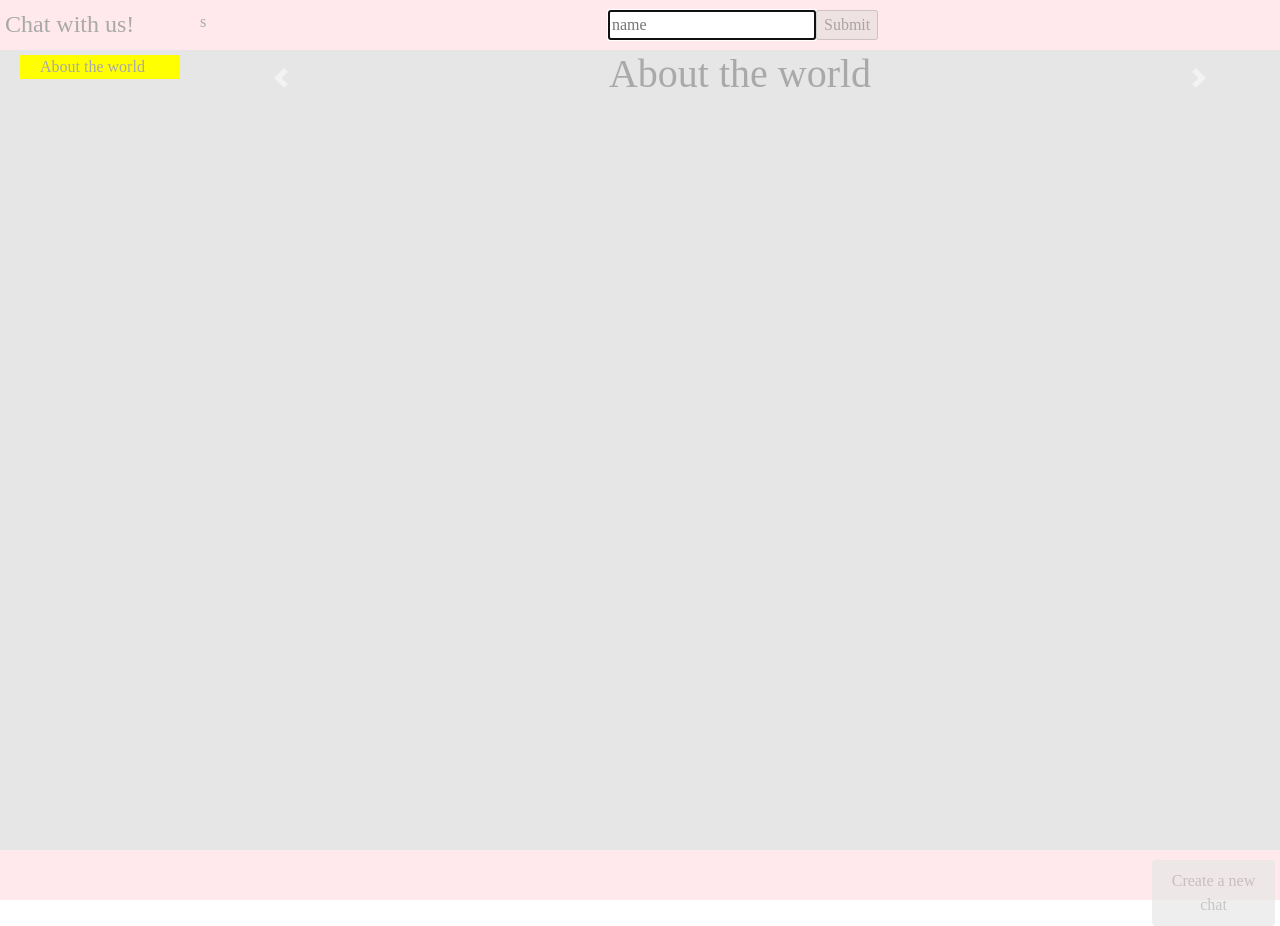
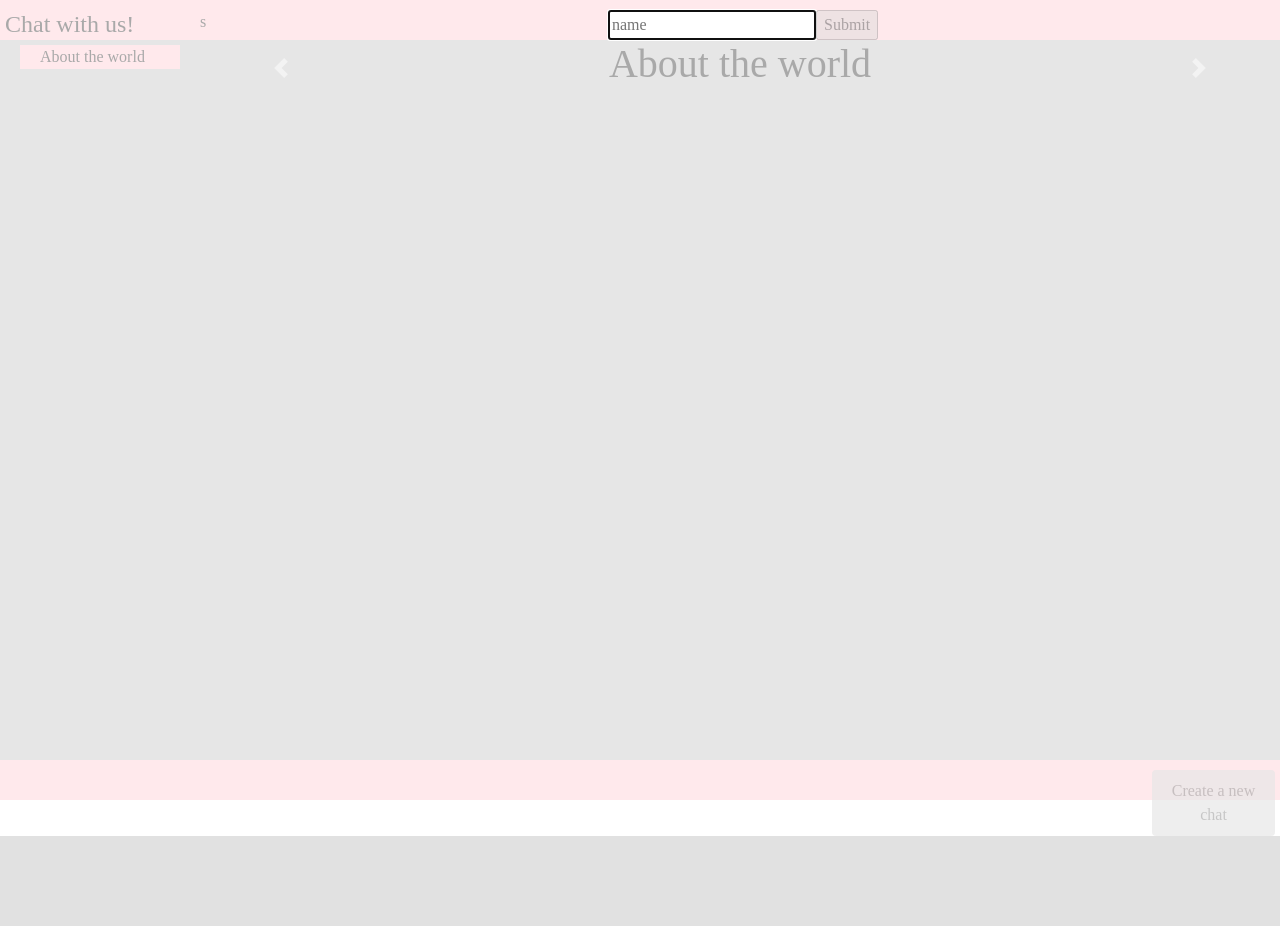
Before and after one commit to slolow/chat-app, a Flask app: page / in a window 1280 px wide. After the commit the page ends 836 px from the top, so only its background shows below. Run offline with Flask 2, Linux system fonts and the light colour scheme; some libraries are stand-ins or nearby versions.

Commit message:
changed header, body, footer proportion

```diff
--- a/static/styles/stylesheet.css
+++ b/static/styles/stylesheet.css
@@ -1,4 +1,9 @@
+html {
+  height: 100%;
+}
+
 body {
+  height: 100%;
   margin: 0;
   padding: 0;
   overflow: scroll;
@@ -13,7 +18,7 @@ hr {
 #header {
   display: flex;
   flex-direction: row;
-  height: 50px;
+  height: 5%;
   width: 100%;
   padding-top: 10px;
   background-color: #ffe9ec;
@@ -37,7 +42,7 @@ hr {
 #body {
   display: flex;
   flex-direction: row;
-  height: 100vh;
+  height: 90%;
   background-color: #e6e6e6;
 }
 
@@ -54,7 +59,7 @@ hr {
 .chatLinkItem {
   flex: 1;
   margin: 5px 20px 0 20px;
-  background-color: yellow;
+  background-color: #ffe9ec;
   padding: 0 10% 0 10%;
 }
 
@@ -69,7 +74,7 @@ hr {
 }
 
 #footer {
-  height: 50px;
+  height: 5%;
   width: 100%;
   padding-top: 10px;
   background-color: #ffe9ec;
--- a/static/styles/stylesheet.scss
+++ b/static/styles/stylesheet.scss
@@ -3,14 +3,20 @@ $background-color: #e6e6e6;
 $color: darkgrey;
 $color-hover: black;
 $font-family: "Bradley Hand ITC";
-$height-header-footer: 50px;
+$height-header-footer: 5%; //%50px
 $width-header-footer: 100%;
 $padding-top-header-footer: 10px;
 $overflow: scroll;
 $width-menu: 200px;
 $flex-direction: row;
+$height-html: 100%;
+
+html {
+  height: $height-html;
+}
 
 body {
+  height: $height-html;
   margin: 0;
   padding: 0;
   overflow: $overflow;
@@ -51,7 +57,7 @@ hr {
 #body {
   display: flex;
   flex-direction: $flex-direction;
-  height: 100vh;
+  height: $height-html - 2*$height-header-footer;
   background-color: $background-color;
 }
 
@@ -70,7 +76,7 @@ hr {
   flex: 1;
   //background-color: $color;
   margin: 5px 20px 0 20px;
-  background-color: yellow;
+  background-color: $background-color-header;
   padding: 0 10% 0 10%;
 }
 
```
Also changed, not shown: 1 other file.
